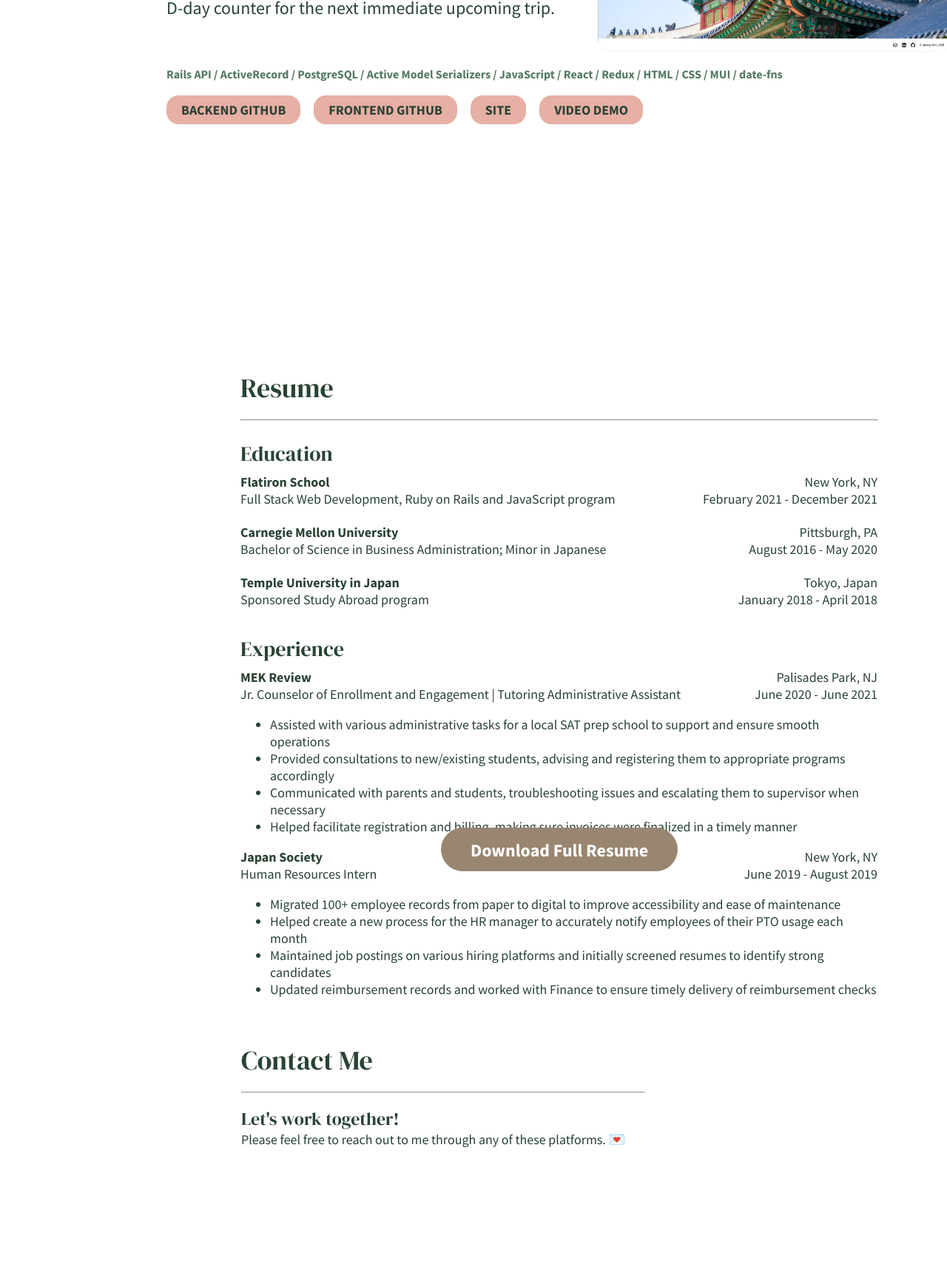
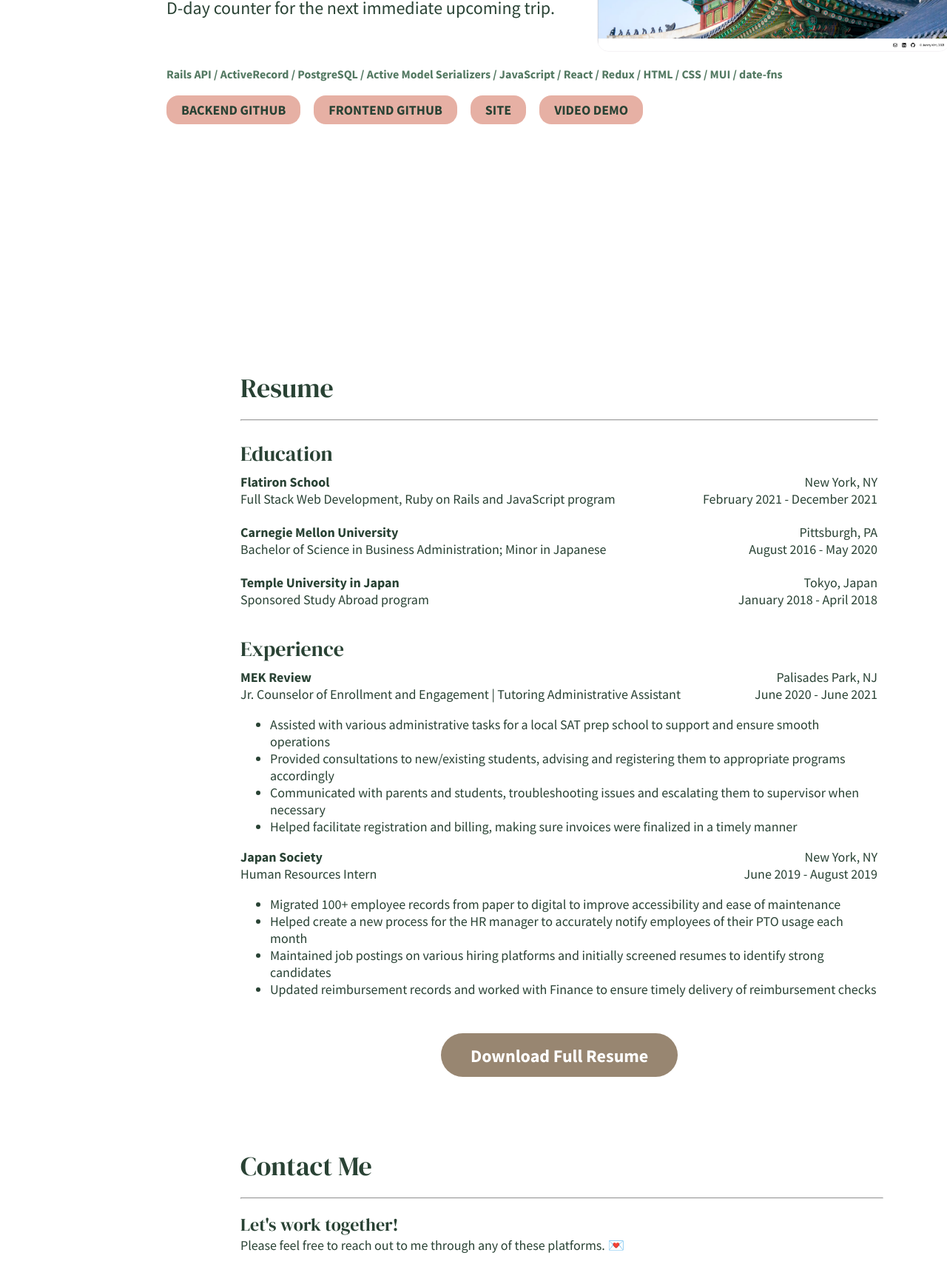
Before and after one commit to kim-jenny5/my-portfolio-site, a React (Create React App) app: page / in a window 1280 px wide. Shown: the part 4163-5895 px from the top of the page at 74% size. Built offline with nearby package versions, Linux system fonts and the light colour scheme; some icons are missing; a web font is replaced by a local one.

Commit message:
more css edits to revise frame sizings

```diff
--- a/public/style.css
+++ b/public/style.css
@@ -212,6 +212,7 @@ background: url(IMG_0858.jpg); */
 	position: absolute;
 	/* width: 1002px; */
 	width: 62.625rem;
+	/* width: 100vw; */
 	/* height: 571.04px; */
 	height: 35.69rem;
 
@@ -513,7 +514,6 @@ a:visited {
 #resume .container .top {
 	position: absolute;
 	width: 53.875rem;
-	height: 35.688rem;
 	left: 0;
 	top: 5.875rem;
 }
@@ -590,34 +590,15 @@ a:visited {
 	font-size: 18px;
 }
 
-/* #resume .container .resume-download {
+#resume .container .resume-download {
 	position: absolute;
-	width: 320px;
-	height: 59px;
-	left: 271px;
-	top: 713px;
-} */
-
-#resume .container .resume-download {
-	/* position: absolute;
-	width: 320px;
-	height: 59px;
-	left: 271px;
-	top: 62.5rem;
-	cursor: pointer;
-	font-family: Source Sans Pro;
-	font-weight: bold;
-	font-size: 1.5rem;
+	width: 20rem;
+	height: 3.688rem;
+	/* left: 271px; */
+	left: 16.938rem;
+	bottom: 0;
 	background: #988671;
-	border: none;
-	border-radius: 1.875rem; */
-	position: absolute;
-	width: 320px;
-	height: 59px;
-	left: 271px;
-	top: 713px;
-	background: #988671;
-	border-radius: 30px;
+	border-radius: 1.875rem;
 }
 
 #resume .container .resume-download a {
@@ -633,10 +614,12 @@ a:visited {
 
 #contact {
 	position: absolute;
-	width: 1512px;
-	height: 355px;
+	width: 100vw;
+	/* width: 1512px; */
+	height: 432px;
 	left: 0px;
-	top: 5572px;
+	/* top: 5619px; */
+	top: 350rem;
 }
 
 #contact .container {
@@ -646,11 +629,16 @@ a:visited {
 	left: 326px;
 	top: 357rem;
 	margin-bottom: 14.875rem; */
-	position: absolute;
+	/* position: absolute;
 	width: 546px;
 	height: 201px;
 	left: 326px;
-	top: 0px;
+	top: 0px; */
+	position: absolute;
+	width: 869px;
+	height: 201px;
+	left: 325px;
+	top: 115px;
 }
 
 #contact .container .title-text div:first-child {
```
